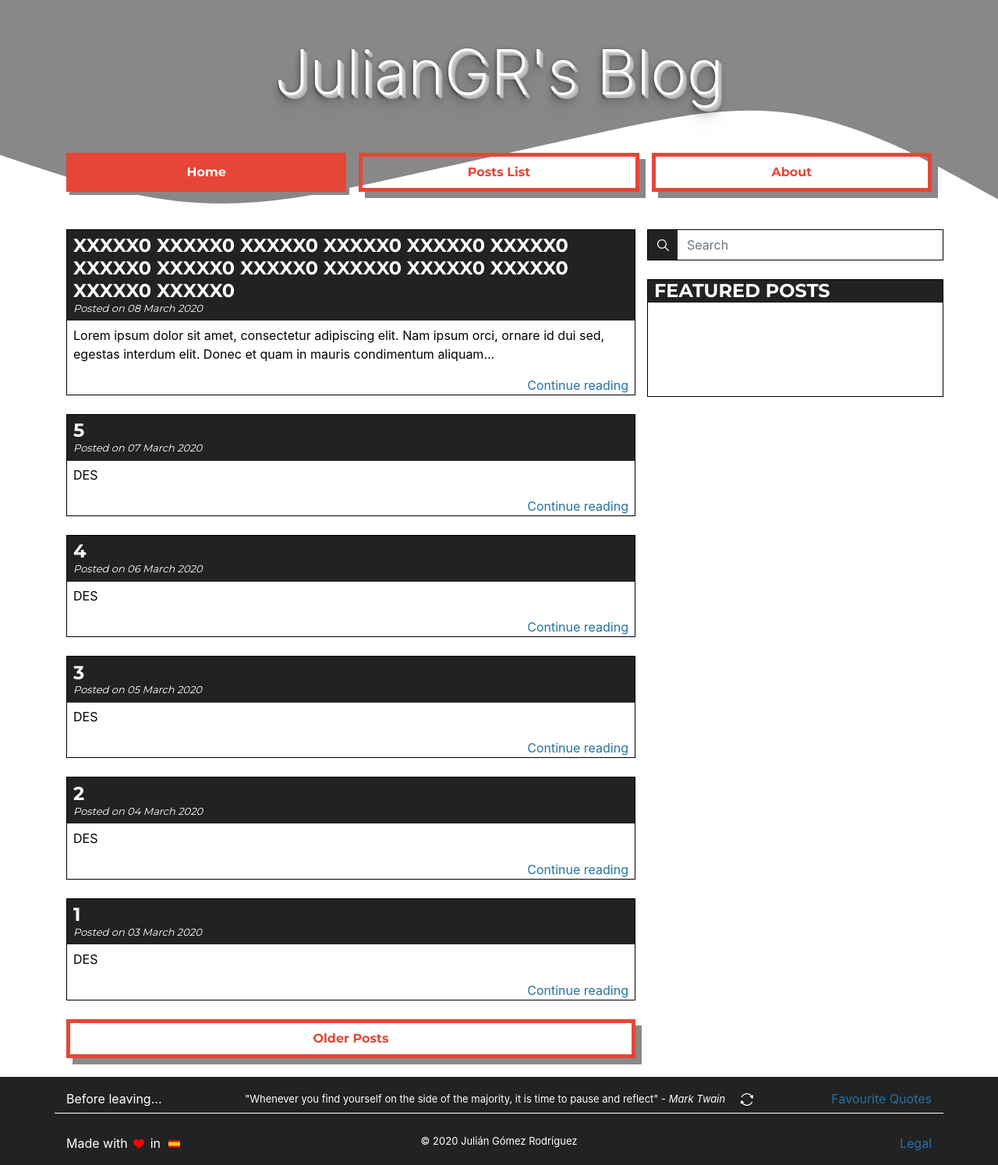
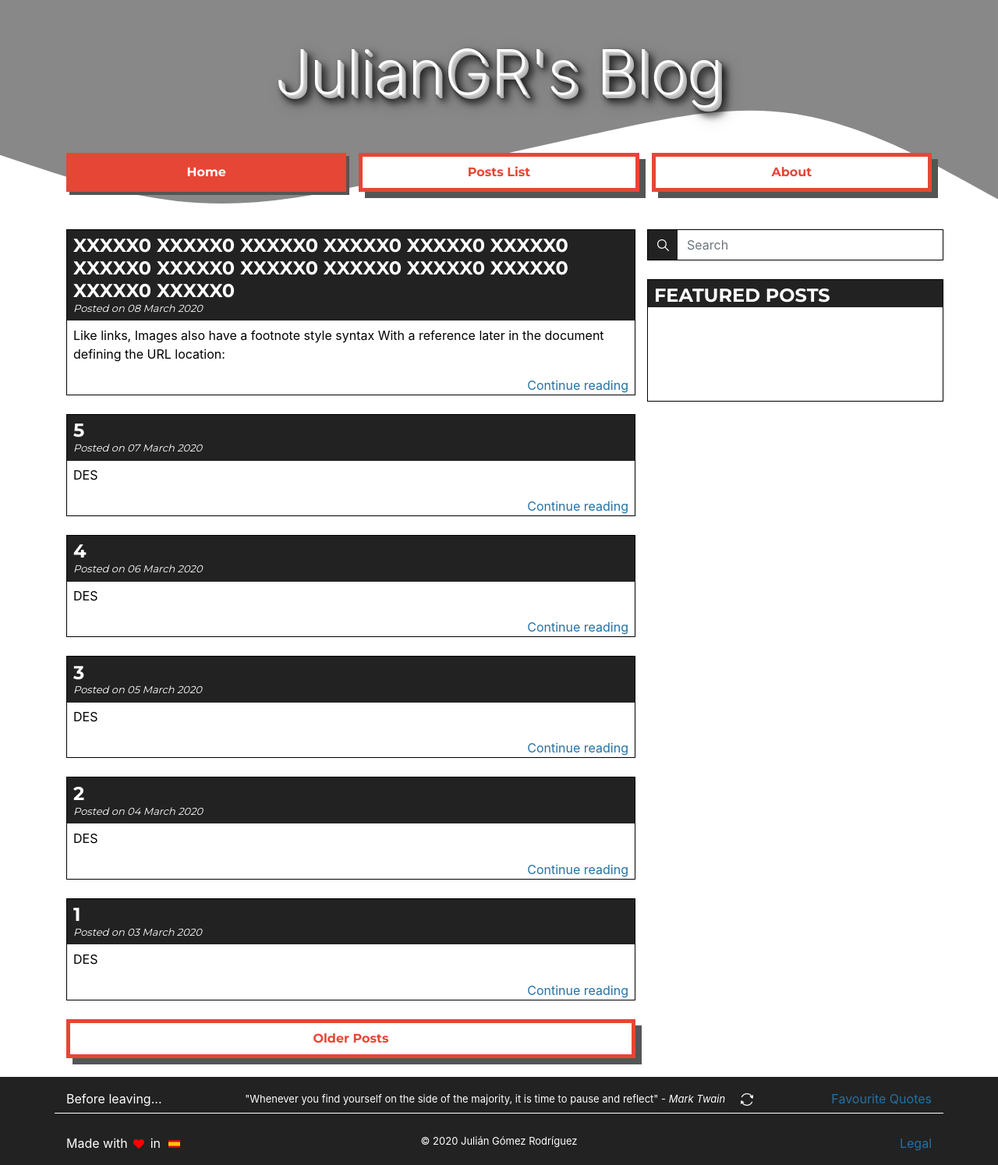
Before and after one commit to JulianGR/JulianGR.github.io, a Jekyll site: the page built from index.html, in a window 1280 px wide. Shown: the whole page at 78% size. Built offline with Jekyll 4.4.1, drawn with Linux system fonts in a browser that asks for light colours.

Commit message:
posts styled

```diff
--- a/_posts/2020-3-8-Hello-World.md
+++ b/_posts/2020-3-8-Hello-World.md
@@ -2,6 +2,14 @@
 layout: post
 title: XXXXX0 XXXXX0 XXXXX0 XXXXX0 XXXXX0 XXXXX0 XXXXX0 XXXXX0 XXXXX0 XXXXX0 XXXXX0 XXXXX0 XXXXX0 XXXXX0
 ---
-Lorem ipsum dolor sit amet, consectetur adipiscing elit. Nam ipsum orci, ornare id dui sed, egestas interdum elit. Donec et quam in mauris condimentum aliquam ut ut magna. Morbi cursus quis ante id malesuada. Maecenas varius est ut leo elementum malesuada. Donec maximus nec turpis vel volutpat. Donec pellentesque risus elementum dolor finibus volutpat. Proin venenatis venenatis est nec sodales. Nam ac metus non lorem convallis mollis. Aenean vestibulum ante vitae dui commodo egestas. Sed auctor leo et nunc congue rutrum. Cras posuere, massa porta semper tristique, felis quam tempus ligula, vitae consequat magna mauris vitae lacus. Aenean turpis tortor, placerat nec rhoncus et, convallis non dui. Vivamus placerat felis sed mauris consectetur, ac dignissim nulla bibendum. Phasellus sodales sem a dolor sodales suscipit.
 
-Aliquam facilisis orci eu eros fermentum, in hendrerit nunc mattis. Vestibulum euismod pulvinar eleifend. Sed gravida blandit gravida. Fusce vel fringilla felis. Vivamus laoreet lacus a diam rutrum tincidunt. Praesent mattis sem sed felis egestas euismod. Donec vitae nibh ipsum. Aenean euismod aliquet mauris, vel ultricies neque viverra ac. Curabitur accumsan lectus eu arcu molestie cursus.
+![Minion](https://octodex.github.com/images/minion.png)
+![Stormtroopocat](https://octodex.github.com/images/stormtroopocat.jpg "The Stormtroopocat")
+
+Like links, Images also have a footnote style syntax
+
+![Alt text][id]
+
+With a reference later in the document defining the URL location:
+
+[id]: https://octodex.github.com/images/dojocat.jpg  "The Dojocat"
--- a/index.html
+++ b/index.html
@@ -13,7 +13,7 @@
       <div class=' postContent'>
           <p>{{ post.content | strip_html | truncatewords: 25 }}</p>
           <img></img>
-          <a href='{{ site.baseurl }}{{ post.url }}'>Continue reading</a>
+          <a class='linkToLeft' href='{{ site.baseurl }}{{ post.url }}'>Continue reading</a>
 
     </div>
 
--- a/style.scss
+++ b/style.scss
@@ -2,7 +2,9 @@
 ---
 @import "reset";
 @import "variables";
-@import "bootstrap.min"; //Nicolas Gallagher's micro clearfix hack
+@import "bootstrap.min";
+
+ //Nicolas Gallagher's micro clearfix hack
 // http://nicolasgallagher.com/micro-clearfix-hack/
 
 .clearfix:after,
@@ -57,39 +59,17 @@
   }
 }
 
-a{
+a {
   color: $blue;
 }
-
-article {
-  .postContent,
-  .postHeader {
-    padding-left: 0.5rem;
-    padding-right: 0.5rem;
-    padding-bottom: 0.001rem;
-    padding-top: 0.4rem;
-  }
-}
-
-.postContent {
-  background-color: $white;
-
-  a {
-    float: right;
-  }
-}
-
 
 .postHeader {
   background-color: $darkGray;
   color: $white;
-  padding-left: 0.5rem;
-  padding-right: 0.5rem;
-  padding-bottom: 0.001rem;
+  padding: 0.4rem 0.5rem 0.001rem;
 
   a {
     color: $white;
-  }
   }
 
   h1 {
@@ -106,6 +86,80 @@
     font-size: small;
     color: $white;
     font-weight: normal;
+  }
+}
+
+.postContent {
+  background-color: $white;
+  padding: 0.4rem 0.5rem 0.001rem;
+
+  .linkToLeft {
+    float: right;
+  }
+
+  ul {
+    margin-left: 2rem;
+    list-style: initial;
+  }
+
+  ol {
+    margin-left: 2rem;
+    list-style: decimal;
+    list-style-type: decimal;
+  }
+
+  blockquote {
+    padding: 0.5rem;
+    border-left: 5px solid #eee;
+    margin-top: 1rem;
+    margin-bottom: 1rem;
+    margin-left: 1rem;
+  }
+
+  blockquote:after,
+  blockquote:before {
+    content: "";
+  }
+
+  hr {
+    border-top: 1px solid $darkGray;
+  }
+
+  pre {
+    padding-left: 0.5rem;
+    border: 1px solid #ccc;
+    border-radius: 4px;
+    background-color: #f5f5f5;
+  }
+
+  table {
+    width: 100%;
+    margin-bottom: 1rem;
+    color: #212529;
+  }
+
+  td,
+  th {
+    padding: 0.75rem;
+    vertical-align: top;
+    border: 1px solid #dee2e6;
+  }
+
+  th {
+    font-weight: bold;
+    background-color: #e9ecef;
+    border-color: #dee2e6;
+  }
+
+  pre {
+    overflow: auto;
+    word-break: break-all;
+    word-wrap: break-word;
+  }
+
+  img {
+    max-width: 35%;
+  }
 }
 
 .featuredPost {
@@ -155,7 +209,7 @@
   color: #fff;
   text-align: center;
   padding: 2rem 3rem 2.75rem;
-  text-shadow: 1px 1px 0 #CCCCCC, 2px 2px 0 #c9c9c9, 3px 3px 0 #bbb, 4px 4px 0 #b9b9b9, 5px 5px 0 #aaa,0 6px 1px rgba(0,0,0,.1), 0 0 5px rgba(0,0,0,.1), 0 1px 3px rgba(0,0,0,.3), 0 3px 5px rgba(0,0,0,.2), 0 5px 10px rgba(0,0,0,.25), 0 10px 10px rgba(0,0,0,.2), 0 20px 20px rgba(0,0,0,.15);
+  text-shadow: 1px 1px 0 #CCCCCC, 2px 2px 0 #c9c9c9, 3px 3px 0 #bbb, 4px 4px 0 #b9b9b9, 5px 5px 0 #aaa, 1px 1px 1px rgba(0,0,0,.1), 2px 2px 2px rgba(0,0,0,.1), 1px 1px 3px rgba(0,0,0,.2), 3px 3px 5px rgba(0,0,0,.2), 4px 4px 3px rgba(0,0,0,.3), 5px 5px 10px rgba(0,0,0,.3), 6px 6px 5px rgba(0,0,0,.4), 7px 7px 10px rgba(0,0,0,.4), 8px 8px 10px rgba(0,0,0,.5), 9px 9px 20px rgba(0,0,0,.5), 10px 10px 10px rgba(0,0,0,.6);
 
   a {
     color: $white;
@@ -177,7 +231,7 @@
 
 button {
   border: 5px solid $red;
-  background: transparent;
+  background: $white;
   color: $red;
   padding: 8px 16px;
   font-weight: bold;
@@ -187,12 +241,12 @@
   outline: transparent;
   -webkit-transition: background 0.15s ease, color 0.15s ease, box-shadow 0.05s ease;
   transition: background 0.15s ease, color 0.15s ease, box-shadow 0.15s ease;
-  box-shadow: 8px 8px 0 #888;
+  box-shadow: 8px 8px 0 #555;
 }
 
 .buttonActive {
   background: $red;
-  box-shadow: 4px 4px 0 #888;
+  box-shadow: 4px 4px 0 #555;
   text-decoration: none;
   color: $white;
 }
@@ -200,11 +254,11 @@
 button:hover {
   color: currentColor;
   background: $red;
-  box-shadow: 4px 4px 0 #888;
+  box-shadow: 4px 4px 0 #555;
 }
 
 button:active {
-  box-shadow: 0 0 0 #888;
+  box-shadow: 0 0 0 #555;
 }
 
 .withoutDecoration:hover {
@@ -263,11 +317,12 @@
     padding: 0;
     box-shadow: none;
     margin-left: 1rem;
+    background: transparent!important;
   }
 
   button:hover {
     color: $white;
-    background: transparent;
+    background: transparent!important;
     box-shadow: none;
   }
 
```
Lines whose indentation alone changed are shown as unchanged.
